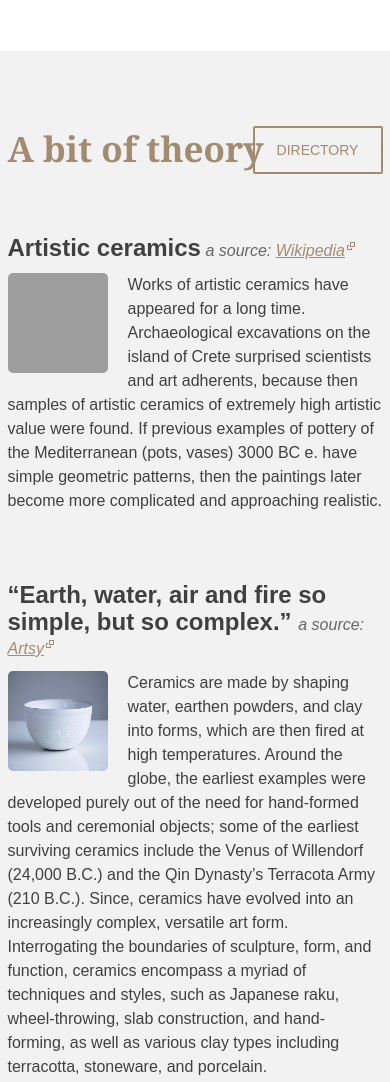
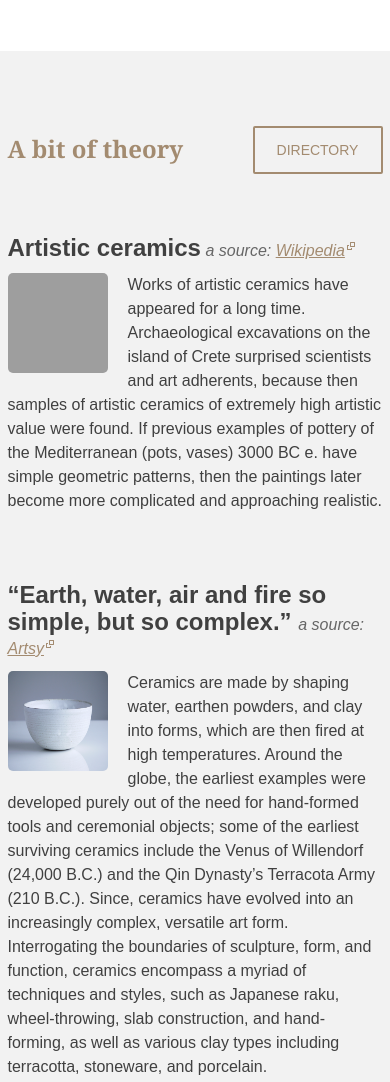
Before and after one commit to DimaOsinnii/Art-ceramics, a plain HTML site: page index.html in a window 390 px wide. Shown: the part 1180-2262 px from the top of the page. Drawn offline with nearby package versions, Linux system fonts and the light colour scheme; files that its build step writes are made by us from their sources; grey boxes are pictures that could not be loaded; files whose address does not match are found by name.

Commit message:
Update main.less

```diff
--- a/styles/css/less/main.less
+++ b/styles/css/less/main.less
@@ -995,6 +995,9 @@ footer {
 @media (max-width: 450px) {
   .container {
     width: 375px;
+    .section-title {
+      font-size: 24px;
+    }
   }
 }
 @media (max-width: 380px) {
```
